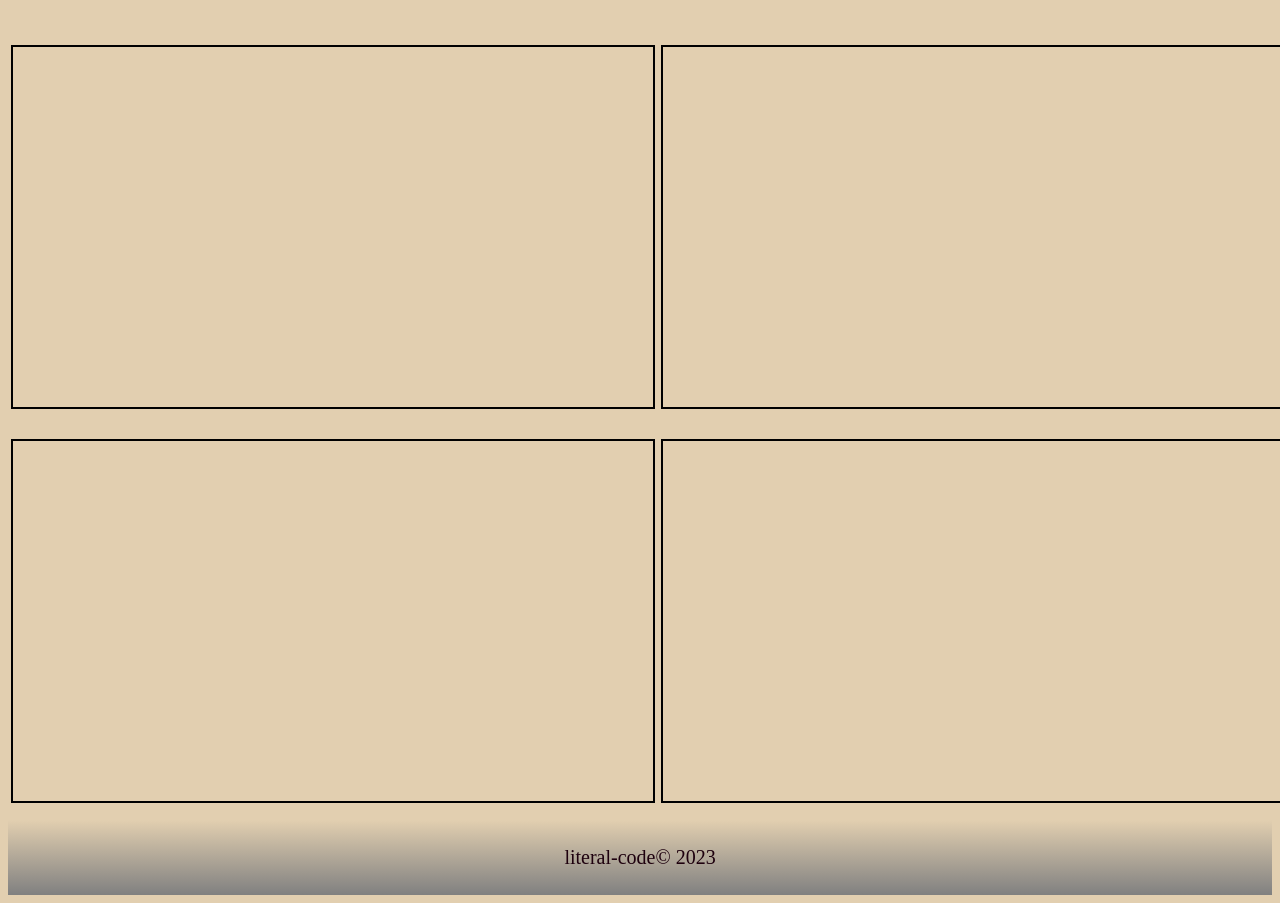
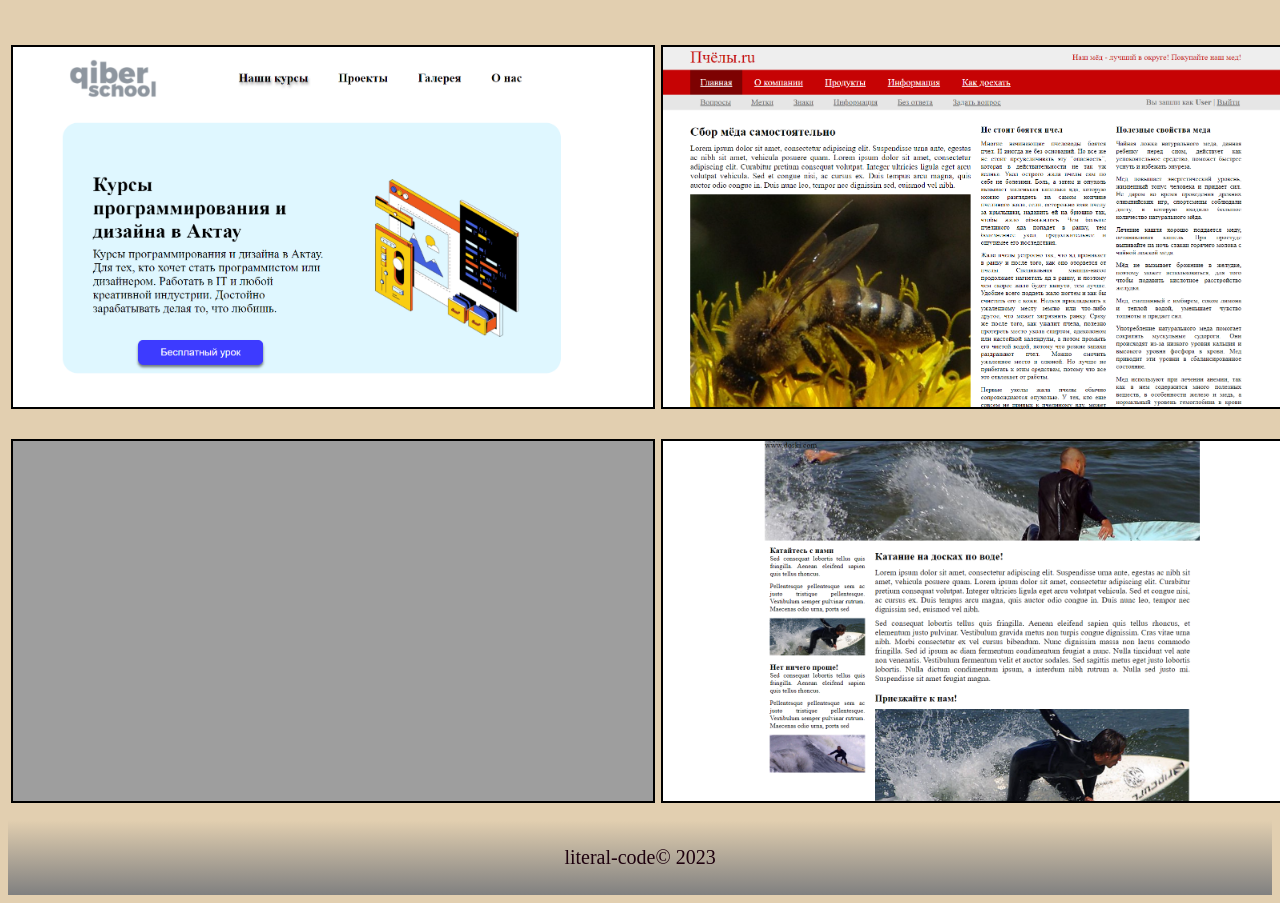
Before and after one commit to literal-code/portfolio, a plain HTML site: page projects.html in a window 1280 px wide. Shown: the part 113-1016 px from the top of the page. Drawn offline with Linux system fonts and the light colour scheme; the site is published under a folder, as on GitHub Pages, so addresses that start at the root find nothing; a web font is replaced by a local one.

Commit message:
Update projects.css

```diff
--- a/projects.css
+++ b/projects.css
@@ -75,16 +75,16 @@ body{
     border: 2px black solid;
 }
 .box1{
-    background-image:url("/imgs/image\ \(17\).png");
+    background-image:url("imgs/image\ \(17\).png");
 }
 .box2{
-    background-image:url("/imgs/image\ \(18\).png");
+    background-image:url("imgs/image\ \(18\).png");
 }
 .box3{
-    background-image:url("/imgs/image\ \(19\).png");
+    background-image:url("imgs/image\ \(19\).png");
 }
 .box4{
-    background-image:url("/imgs/image\ \(21\).png");
+    background-image:url("imgs/image\ \(21\).png");
 }
 .box1 a, .box2 a, .box3 a, .box4 a{
     width:640px;
```
